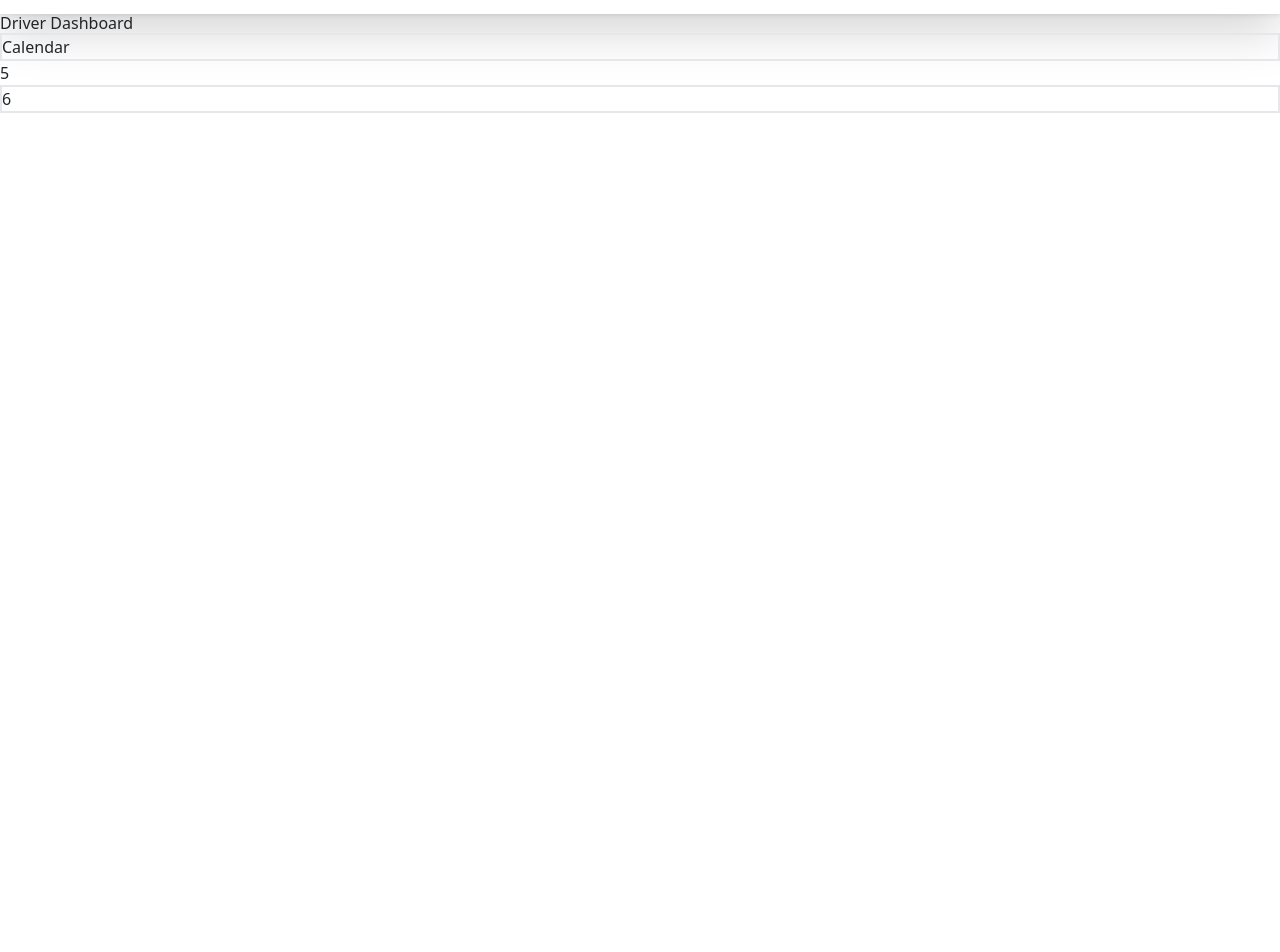
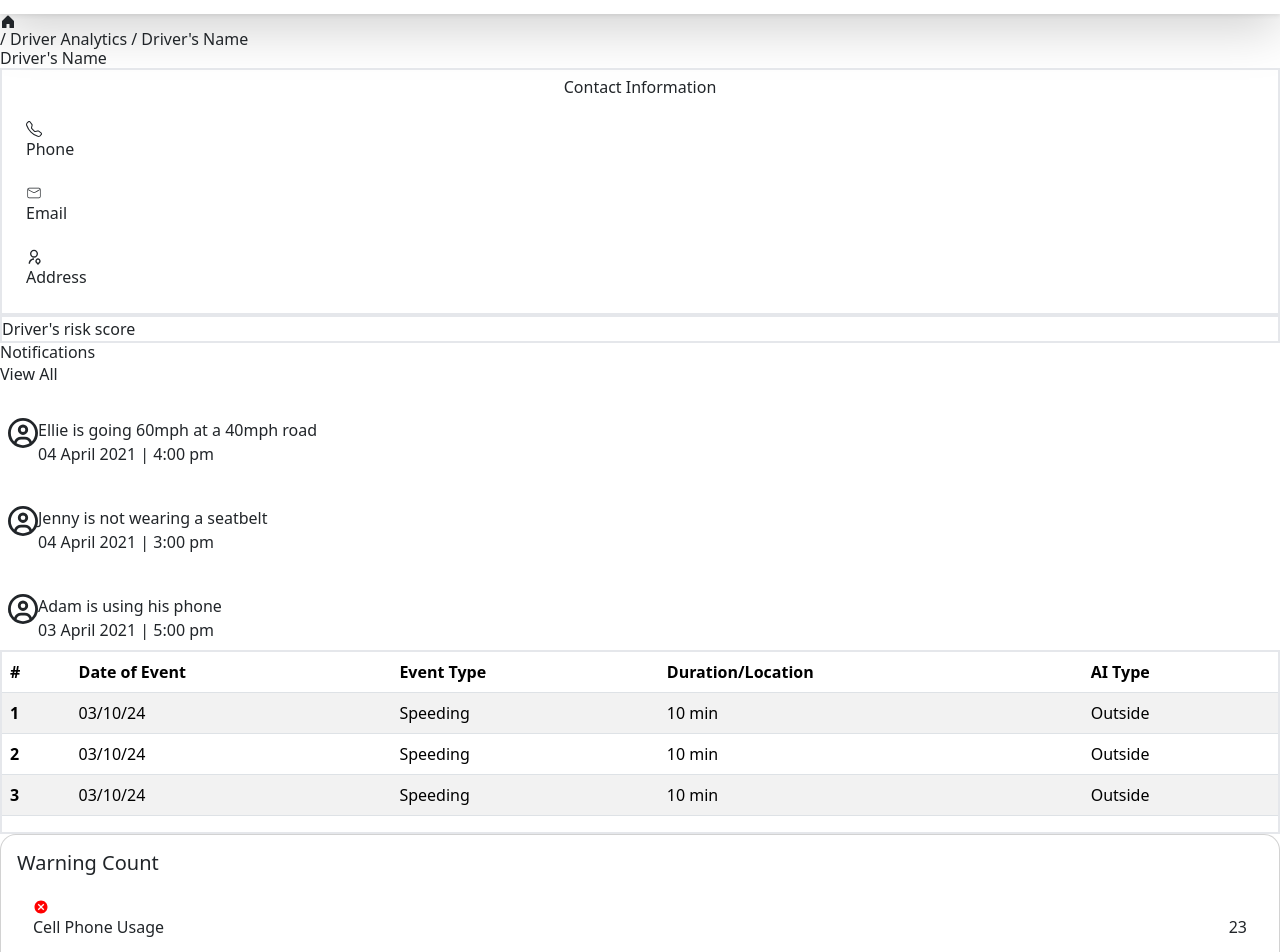
Before and after one commit to colemaring/sd1, a React (Vite) app in the folder client/: page /driver in a window 1280 px wide. Shown: the part 6500-7452 px from the top of the page. Before the commit the page ends 6613 px from the top, so only its background shows below. Built offline with nearby package versions, Linux system fonts and the light colour scheme.

Commit message:
indiviual driver components

```diff
--- /dev/null
+++ b/client/src/components/DriverInfo.jsx
@@ -0,0 +1,22 @@
+import React from 'react'
+import { BsTelephone } from "react-icons/bs";
+import { CiMail } from "react-icons/ci";
+import { RiUserLocationLine } from "react-icons/ri";
+
+
+
+
+function DriverInfo() {
+  return (
+    <div>
+        <h2 className="text-center text-xl font-bold pt-2">Contact Information</h2>
+        <div className='p-4'>
+            <p className='flex pb-4'><BsTelephone className='pr-4 w-8 h-8'/> Phone</p>
+            <p className='flex  pb-4'> <CiMail className='pr-4 w-8 h-8'/> Email</p>
+            <p className='flex '> <RiUserLocationLine className='pr-4 w-8 h-8'/> Address</p>
+        </div>
+    </div>
+  )
+}
+
+export default DriverInfo
--- /dev/null
+++ b/client/src/components/EventsLog.jsx
@@ -0,0 +1,40 @@
+import React from 'react'
+
+function EventsLog() {
+  return (
+<table class="table table-striped">
+  <thead>
+    <tr>
+      <th scope="col">#</th>
+      <th scope="col">Date of Event</th>
+      <th scope="col">Event Type</th>
+      <th scope="col">Duration/Location</th>
+      <th scope="col">AI Type</th>
+    </tr>
+  </thead>
+  <tbody>
+    <tr>
+      <th scope="row">1</th>
+      <td>03/10/24</td>
+      <td>Speeding</td>
+      <td>10 min</td>
+      <td>Outside</td>
+    </tr>
+    <tr>
+      <th scope="row">2</th>
+      <td>03/10/24</td>
+      <td>Speeding</td>
+      <td>10 min</td>
+      <td>Outside</td>
+    </tr>    <tr>
+      <th scope="row">3</th>
+      <td>03/10/24</td>
+      <td>Speeding</td>
+      <td>10 min</td>
+      <td>Outside</td>
+    </tr>
+  </tbody>
+</table>  )
+}
+
+export default EventsLog
--- a/client/src/components/WarningCount.jsx
+++ b/client/src/components/WarningCount.jsx
@@ -22,21 +22,21 @@ export default function WarningCount() {
   };
 
   return (
-    <Card style={{ width: "18rem" }} border="none" className="rounded-4">
+    <Card  border="none" className="rounded-4 bg-slate-200">
       <Card.Body>
-        <Card.Title className="text-left">Warning Count</Card.Title>
+        <Card.Title className="text-left text-xl font-bold">Warning Count</Card.Title>
         {warnings.map(({ label, count, index }) => (
           <React.Fragment key={label}>
-            <Card className="text-start border-0">
-              <Card.Body>
-                <div className="warning-container">
+            <Card className="text-start border-0 p-0 bg-slate-200">
+              <Card.Body className="pb-1">
+                <div className="flex justify-between bg-slate-200 ">
                   {count <= 3
                     ? icons.good
                     : count <= 5
                     ? icons.alert
                     : icons.bad}{" "}
                   {label}
-                  <span width="20px" className="float-end">
+                  <span className="float-end">
                     {count}
                   </span>
                 </div>{" "}
--- a/client/src/pages/DriverDash.jsx
+++ b/client/src/pages/DriverDash.jsx
@@ -1,32 +1,38 @@
 import React from "react";
 import "bootstrap/dist/css/bootstrap.min.css";
-
 import "../App.css";
 import SideGrid from "../components/sidebar/SideGrid";
+import Notifications from "../components/fleetdash components/Notifications";
+import WarningCount from "../components/WarningCount"
+import DriverInfo from "../components/DriverInfo";
+import { PiHouseFill } from "react-icons/pi";
+import EventsLog from "../components/EventsLog";
+
 
 export default function DriverDash() {
   return (
     <div className="flex">
       <SideGrid />
       <div className="w-full ml-20 mr-[30px] ">
-        <div className="grid grid-cols-6 grid-rows-8 gap-x-[30px] gap-y-[30px] max-h-svh ">
-          <div className="col-span-6 row-span-1 col-start-1 row-start-1 h-1 ">
-            <h1 className="font-bold text-4xl pt-14 ">Driver Dashboard</h1>
+        <div className="grid grid-cols-8 auto-rows-[100px] gap-x-[30px] gap-y-[30px] max-h-svh ">
+          <div className="col-span-8 row-span-1 col-start-1 row-start-1 h-1 pt-6">
+          <h3 className="text-sm text-gray-400 mr-2"><PiHouseFill className="inline"/> / Driver Analytics / Driver's Name </h3>
+          <h1 className="font-bold text-xl ">Driver's Name</h1>
           </div>
-          <div className="col-span-3 row-span-3 col-start-1 row-start-2 rounded-xl  ">
-            {/* <HighRiskDrivers /> */}
+          <div className="col-span-2 row-span-2 col-start-1 row-start-2 rounded-xl border-2 ">
+            <DriverInfo/>
           </div>
-          <div className="col-span-2 row-span-3 col-start-4 row-start-2 overflow-hidden rounded-xl ">
-            {/* <OverallRiskScore /> */}
+          <div className="col-span-2 row-span-2 col-start-1 row-start-4 overflow-hidden rounded-xl border-2">
+            Driver's risk score
           </div>
-          <div className="col-span-1 row-span-3 col-start-6 row-start-2 border-2 ">
-            Calendar
+          <div className="col-span-2 row-span-3 col-start-1 row-start-6">
+            <Notifications />
           </div>
-          <div className="col-span-4 row-span-3 col-start-1 row-start-5 bg-slate-100 rounded-xl">
-            5
+          <div className="col-span-4 row-span-3 col-start-3 row-start-2 border-2 ">
+            <EventsLog />
           </div>
-          <div className="col-span-2 row-span-3 col-start-5 row-start-5 border-2 ">
-            6
+          <div className="col-span-2 row-span-3 col-start-7 row-start-2 bg-slate-200 rounded-xl">
+            <WarningCount />
           </div>
           <div className="col-span-6 row-span-1 col-start-1 row-start-7 "></div>
         </div>
```
